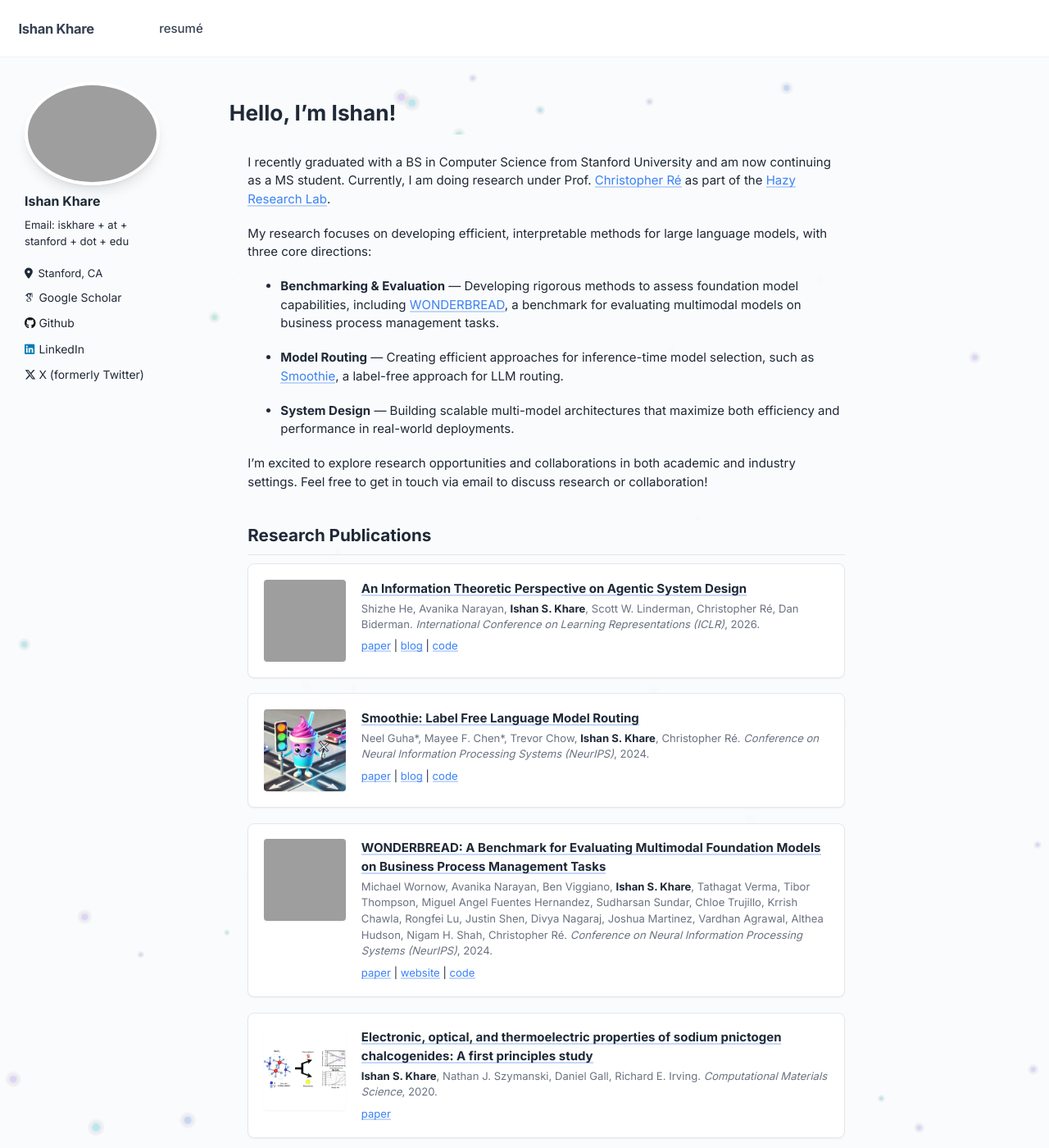
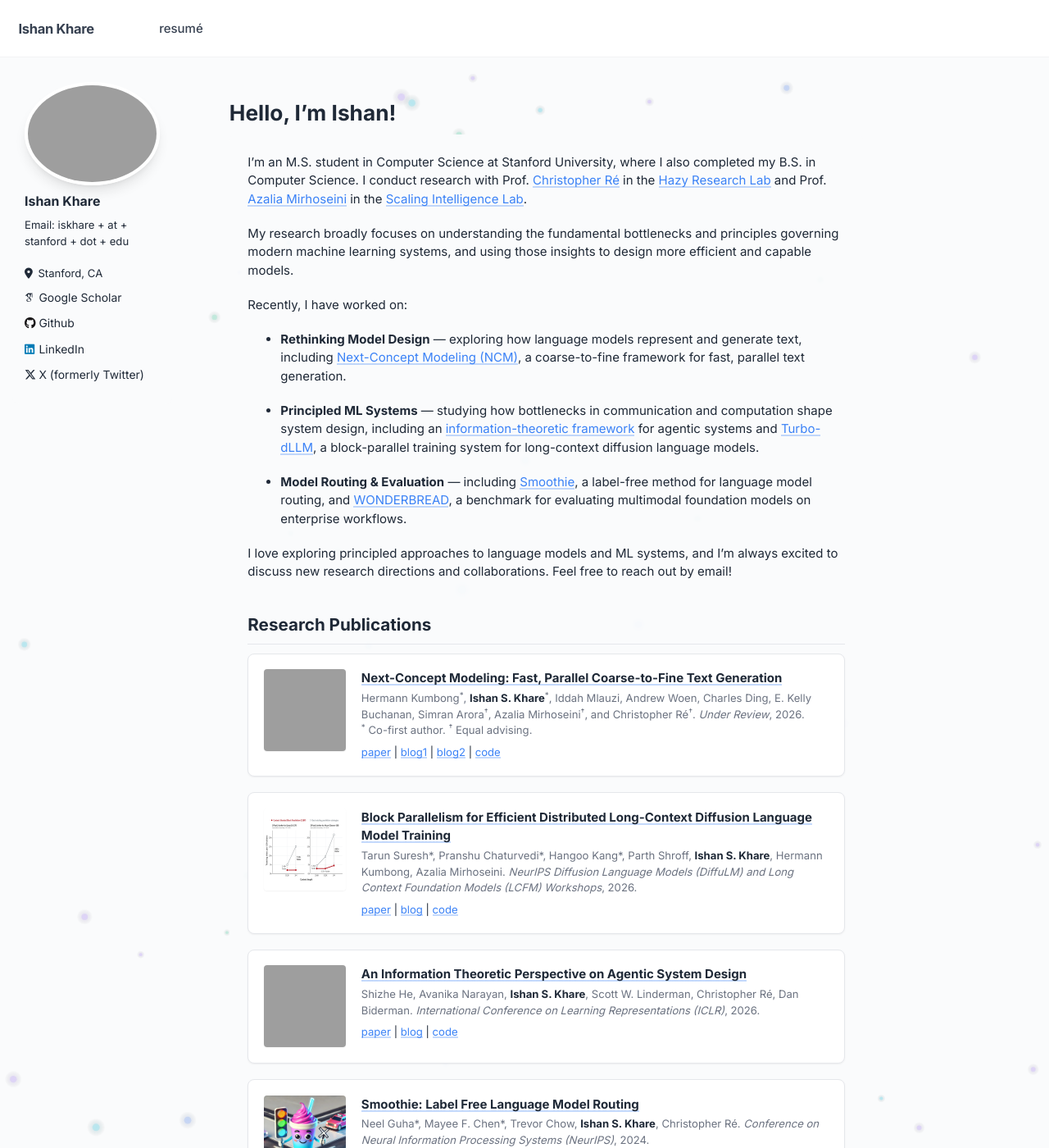
Before and after one commit to iskhare/iskhare.github.io, a Jekyll site: the page built from _pages/about.md, in a window 1280 px wide and 1400 px high. Shown: the whole window at 82% size. Built offline with Jekyll 4.4.1, drawn with Linux system fonts in a browser that asks for light colours; some web fonts are replaced; grey boxes are pictures that could not be loaded.

Commit message:
feat: add ncm paper

```diff
--- a/_pages/about.md
+++ b/_pages/about.md
@@ -9,17 +9,21 @@ redirect_from:
   - /about.html
 ---
 
-I recently graduated with a BS in Computer Science from Stanford University and am now continuing as a MS student. Currently, I am doing research under Prof. [Christopher Ré](https://cs.stanford.edu/~chrismre/) as part of the [Hazy Research Lab](https://hazyresearch.stanford.edu/).
+I’m an M.S. student in Computer Science at Stanford University, where I also completed my B.S. in Computer Science. I conduct research with Prof. [Christopher Ré](https://cs.stanford.edu/~chrismre/) in the [Hazy Research Lab](https://hazyresearch.stanford.edu/) and Prof. [Azalia Mirhoseini](https://www.azaliamirhoseini.com/) in the [Scaling Intelligence Lab](https://scalingintelligence.stanford.edu/).
 
-My research focuses on developing efficient, interpretable methods for large language models, with three core directions:
+My research broadly focuses on understanding the fundamental bottlenecks and principles governing modern machine learning systems, and using those insights to design more efficient and capable models.
 
-- **Benchmarking & Evaluation** — Developing rigorous methods to assess foundation model capabilities, including [WONDERBREAD](https://hazyresearch.stanford.edu/wonderbread-website/), a benchmark for evaluating multimodal models on business process management tasks.
 
-- **Model Routing** — Creating efficient approaches for inference-time model selection, such as [Smoothie](https://hazyresearch.stanford.edu/blog/2024-12-10-smoothie), a label-free approach for LLM routing.
+Recently, I have worked on:
 
-- **System Design** — Building scalable multi-model architectures that maximize both efficiency and performance in real-world deployments.
+- **Rethinking Model Design** — exploring how language models represent and generate text, including [Next-Concept Modeling (NCM)](https://hazyresearch.stanford.edu/blog/2026-10-12-ncm), a coarse-to-fine framework for fast, parallel text generation.
 
-I'm excited to explore research opportunities and collaborations in both academic and industry settings. Feel free to get in touch via email to discuss research or collaboration!
+- **Principled ML Systems** — studying how bottlenecks in communication and computation shape system design, including an [information-theoretic framework](https://hazyresearch.stanford.edu/blog/2025-12-29-agentic-it) for agentic systems and [Turbo-dLLM](https://scalingintelligence.stanford.edu/Turbo-dLLM/), a block-parallel training system for long-context diffusion language models.
+
+- **Model Routing & Evaluation** — including [Smoothie](https://hazyresearch.stanford.edu/blog/2024-12-10-smoothie), a label-free method for language model routing, and [WONDERBREAD](https://hazyresearch.stanford.edu/wonderbread-website/), a benchmark for evaluating multimodal foundation models on enterprise workflows.
+
+
+I love exploring principled approaches to language models and ML systems, and I’m always excited to discuss new research directions and collaborations. Feel free to reach out by email!
 
 <!-- <div style="text-align: center; margin: 2rem 0;">
   <img src="/images/neural-network.gif" alt="Neural Network Training Animation" style="max-width: 550px;">
@@ -30,10 +34,28 @@ Research Publications
 ------
 
 <div class="publication-entry">
+  <img src="/images/ncm-hero.png" alt="Next-Concept Modeling" class="publication-image" style="object-fit: fill;">
+  <div class="publication-content">
+    <a href="https://www.alphaxiv.org/abs/2610.next-concept-modeling-parallel-generation"><strong>Next-Concept Modeling: Fast, Parallel Coarse-to-Fine Text Generation</strong></a><br>
+    <span class="publication-authors">Hermann Kumbong<sup>*</sup>, <strong>Ishan S. Khare</strong><sup>*</sup>, Iddah Mlauzi, Andrew Woen, Charles Ding, E. Kelly Buchanan, Simran Arora<sup>†</sup>, Azalia Mirhoseini<sup>†</sup>, and Christopher Ré<sup>†</sup>. <em>Under Review</em>, 2026.<br><sup>*</sup> Co-first author. <sup>†</sup> Equal advising.</span>
+    <span class="publication-links"><a href="https://www.alphaxiv.org/abs/2610.next-concept-modeling-parallel-generation">paper</a> | <a href="https://hazyresearch.stanford.edu/blog/2026-10-12-ncm">blog1</a> | <a href="https://scalingintelligence.stanford.edu/blogs/ncm/">blog2</a> | <a href="https://github.com/HazyResearch/ncm">code</a></span>
+  </div>
+</div>
+
+<div class="publication-entry">
+  <img src="/images/turbo-dllm.jpg" alt="Turbo dLLM" class="publication-image">
+  <div class="publication-content">
+    <a href="https://scalingintelligence.stanford.edu/Turbo-dLLM"><strong>Block Parallelism for Efficient Distributed Long-Context Diffusion Language Model Training</strong></a><br>
+    <span class="publication-authors">Tarun Suresh*, Pranshu Chaturvedi*, Hangoo Kang*, Parth Shroff, <strong>Ishan S. Khare</strong>, Hermann Kumbong, Azalia Mirhoseini. <em>NeurIPS Diffusion Language Models (DiffuLM) and Long Context Foundation Models (LCFM) Workshops</em>, 2026.</span>
+    <span class="publication-links"><a href="https://arxiv.org/pdf/2609.19242">paper</a> | <a href="https://scalingintelligence.stanford.edu/Turbo-dLLM">blog</a> | <a href="https://github.com/ScalingIntelligence/Turbo-dLLM">code</a></span>
+  </div>
+</div>
+
+<div class="publication-entry">
   <img src="/images/it_logo.jpg" alt="Info Theory" class="publication-image">
   <div class="publication-content">
     <a href="https://hazyresearch.stanford.edu/blog/2025-12-29-agentic-it"><strong>An Information Theoretic Perspective on Agentic System Design</strong></a><br>
-    <span class="publication-authors">Shizhe He, Avanika Narayan,  <strong>Ishan S. Khare</strong>, Scott W. Linderman, Christopher Ré, Dan Biderman. <em>International Conference on Learning Representations (ICLR)</em>, 2026.</span>
+    <span class="publication-authors">Shizhe He, Avanika Narayan, <strong>Ishan S. Khare</strong>, Scott W. Linderman, Christopher Ré, Dan Biderman. <em>International Conference on Learning Representations (ICLR)</em>, 2026.</span>
     <span class="publication-links"><a href="https://arxiv.org/pdf/2512.21720">paper</a> | <a href="https://hazyresearch.stanford.edu/blog/2025-12-29-agentic-it">blog</a> | <a href="https://github.com/shizhehe/agentic-information-theory">code</a></span>
   </div>
 </div>
```
Also changed, not shown: images/turbo-dllm.jpg (added), 1 other file.
